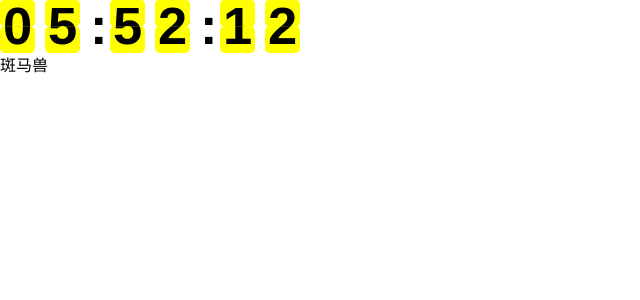
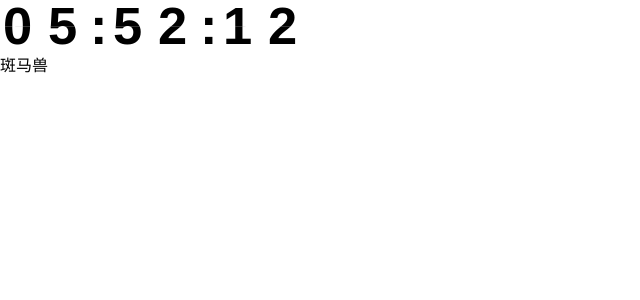
Before and after one commit to banmawang/flipClock, a Vue app: page / in a window 1280 px wide. Shown: the top 300 px of the page, without its empty margins (0-640 px from the left). Built offline with nearby package versions, Linux system fonts and the light colour scheme.

Commit message:
页面底部宣传文字脚本

```diff
--- a/src/main/index.ts
+++ b/src/main/index.ts
@@ -7,7 +7,7 @@ function createWindow(): void {
   // Create the browser window.
   const mainWindow = new BrowserWindow({
     width: 330,
-    height: 80,
+    height: 100,
     show: false,
     x: 1000,
     y: 60,
--- a/src/renderer/src/components/footer.vue
+++ b/src/renderer/src/components/footer.vue
@@ -1,7 +1,7 @@
 <script setup lang="ts"></script>
 
 <template>
-  <main>斑马兽</main>
+  <main class="bg-[#8e44ad] text-center mt-2 rounded-md">斑马兽</main>
 </template>
 
 <style lang="scss"></style>
--- a/src/renderer/src/views/Home.vue
+++ b/src/renderer/src/views/Home.vue
@@ -28,7 +28,8 @@ onMounted(() => {
 
 <style lang="scss">
 :root {
-  --bgColor: yellow;
+  --bgColor: #fff;
+  --width: 35px;
   --color: #000;
 }
 </style>
```
